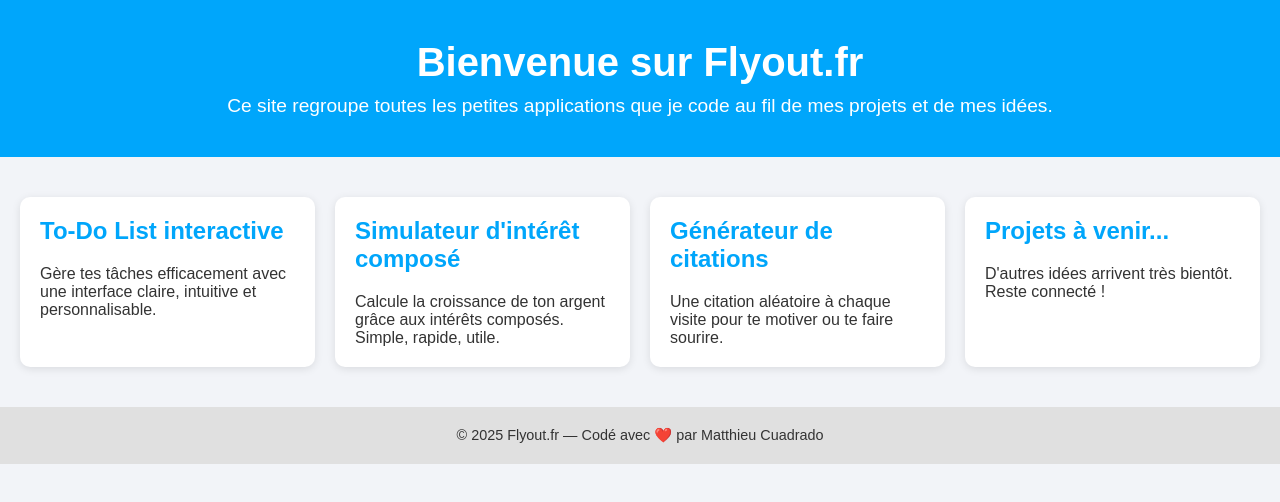
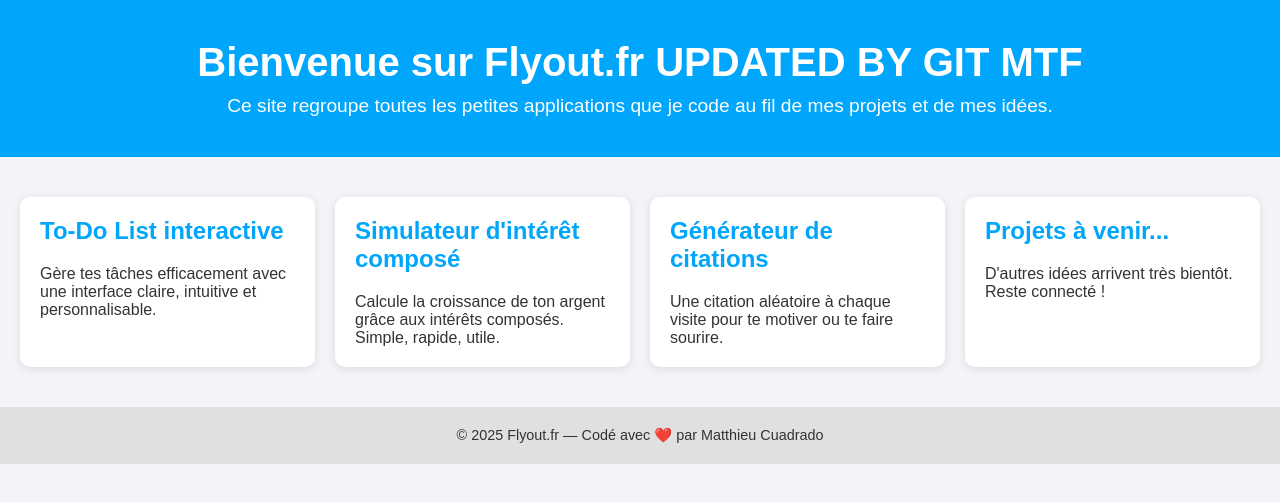
Before and after one commit to mavaes2/todo, a plain HTML site: page index.html in a window 1280 px wide. Drawn offline with Linux system fonts and the light colour scheme.

```diff
--- a/index.html
+++ b/index.html
@@ -65,7 +65,7 @@
 </head>
 <body>
   <header>
-    <h1>Bienvenue sur Flyout.fr</h1>
+    <h1>Bienvenue sur Flyout.fr UPDATED BY GIT MTF</h1>
     <p class="intro">Ce site regroupe toutes les petites applications que je code au fil de mes projets et de mes idées.</p>
   </header>
 
```
